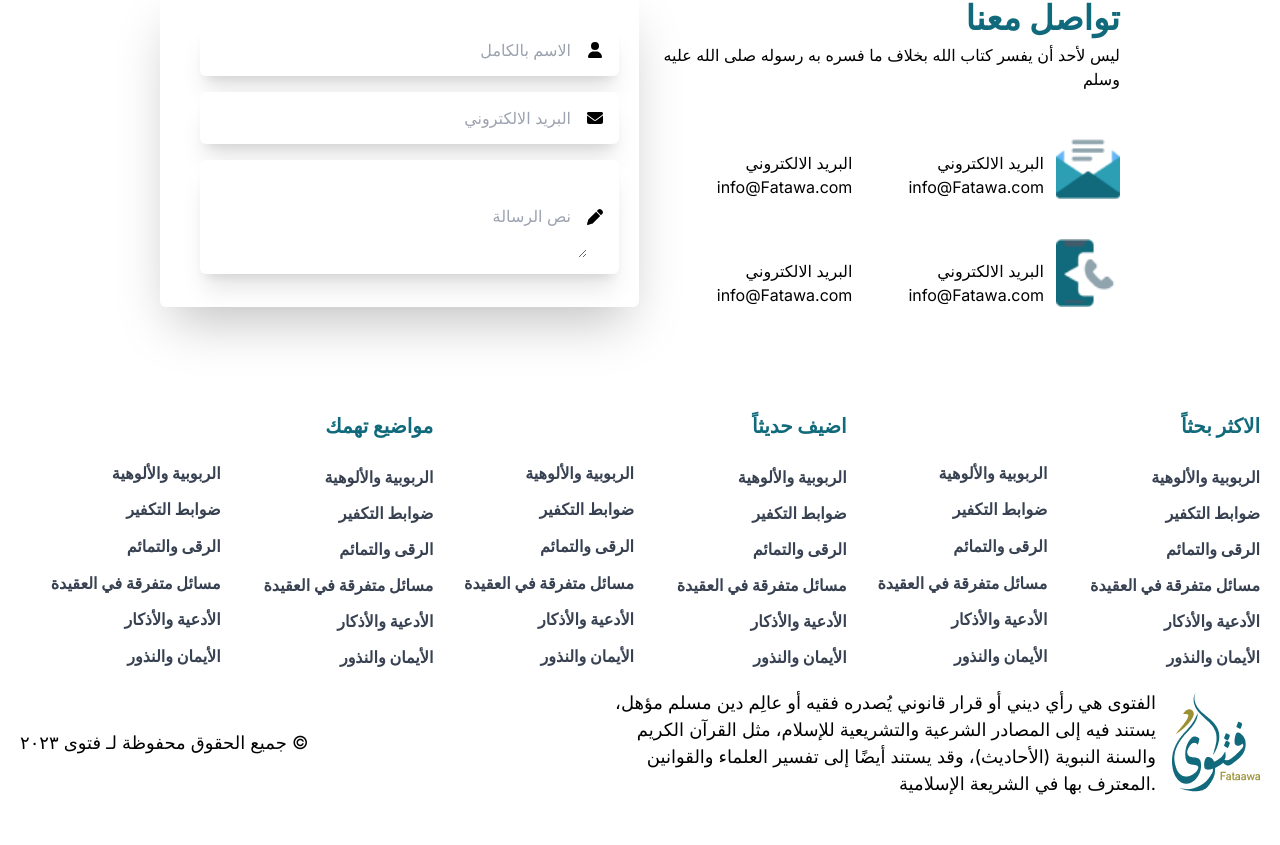
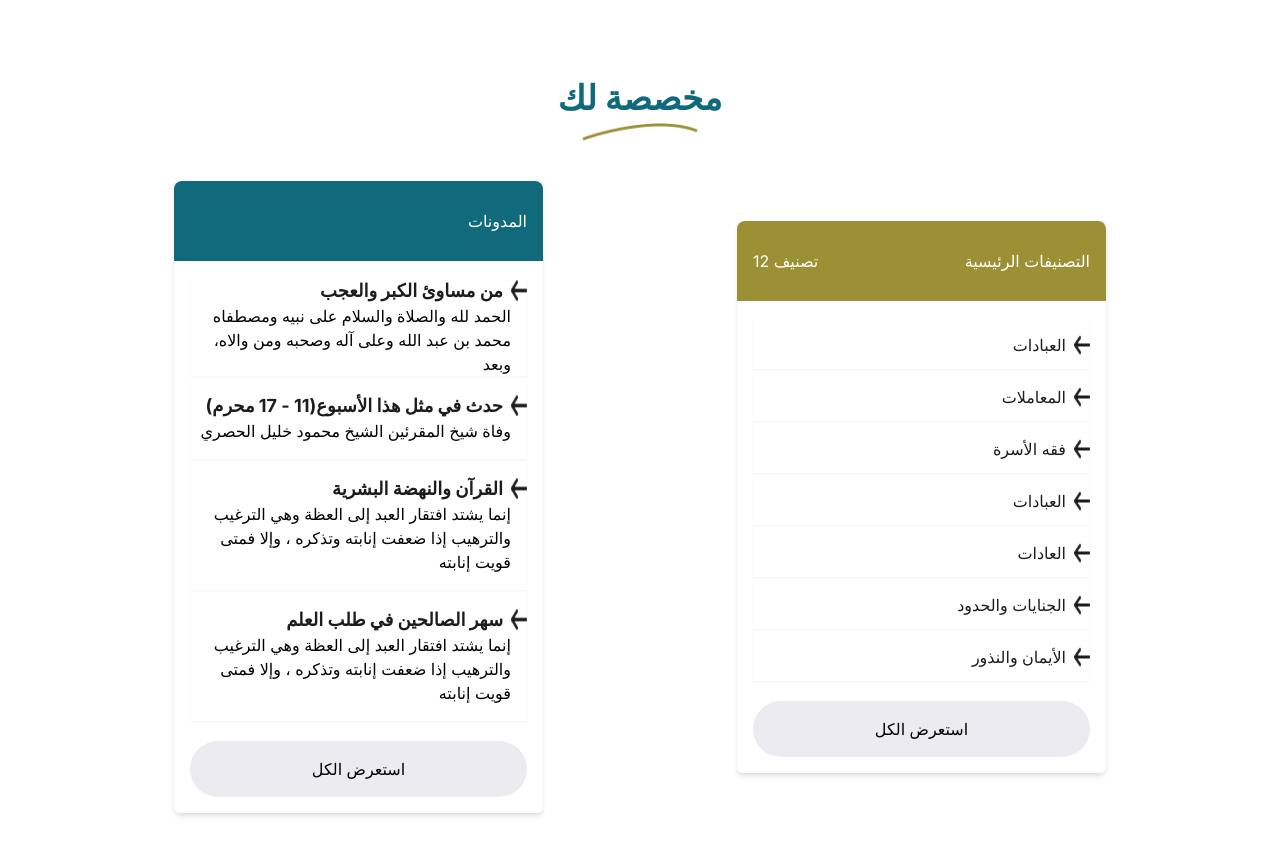
Before and after one commit to rumon5h/fatawau, a Next.js app: page /about in a window 1280 px wide. Shown: the part 1195-2040 px from the top of the page. Before the commit the page ends 2012 px from the top, so only its background shows below. Built offline with nearby package versions, Linux system fonts and the light colour scheme.

Commit message:
updated about us page

```diff
--- a/src/app/about/page.jsx
+++ b/src/app/about/page.jsx
@@ -1,21 +1,26 @@
-'use client'
-import About from '@/components/about/About';
-import Contact from '@/components/contact/Contact';
-import { faMicrophone } from '@fortawesome/free-solid-svg-icons';
-import { FontAwesomeIcon } from '@fortawesome/react-fontawesome';
-import Image from 'next/image';
-import React from 'react'
+"use client";
+import About from "@/components/about/About";
+import Contact from "@/components/contact/Contact";
+import { faMicrophone } from "@fortawesome/free-solid-svg-icons";
+import { FontAwesomeIcon } from "@fortawesome/react-fontawesome";
+import Image from "next/image";
+import React from "react";
 
 const AboutUs = () => {
   return (
     <div>
-      <div className='flex justify-center  bg-[#E7F0F2] py-8'>
+      <div className="flex justify-center  bg-[#E7F0F2] py-8">
         <div className="flex justify-center items-center w-[60%] ">
           <button className="py-5 px-10 text-lg font-bold rounded-3xl bg-[#116A7B] text-white mr-5">
             ابحث
           </button>{" "}
           <div className="w-full bg-white border-[3px] rounded-3xl border-[#116A7B] flex justify-evenly items-center">
-            <FontAwesomeIcon className="ml-[7px] cursor-pointer" icon={faMicrophone} width={25} height={25}/>
+            <FontAwesomeIcon
+              className="ml-[7px] cursor-pointer"
+              icon={faMicrophone}
+              width={25}
+              height={25}
+            />
             <input
               type="text"
               name="search"
@@ -26,50 +31,281 @@ const AboutUs = () => {
           </div>
         </div>
       </div>
-      <About/>
-      <div className='my-16'>
-        <h3 className='text-center text-[34px] text-[#116A7B] font-bold mb-4'>جهود العناية بالمحتوى</h3>
-        <p className='text-center'>لقد حظي هذا العمل الموسوعي الضخم بعناية فائقة؛ لإخراجه في أفضل صورة ممكنة، مع الاعتذار عن كثير من السقط في تفريغ مواد الشيخ نظرا لضعف جودة التسجيلات </p>
-        <p className='text-center'>في ذاك الزمان، وتمثل عمل الفريق في القيام بالمهام التالية</p>
+      <About />
+      <div className="my-16">
+        <h3 className="text-center text-[34px] text-[#116A7B] font-bold mb-4">
+          جهود العناية بالمحتوى
+        </h3>
+        <p className="text-center">
+          لقد حظي هذا العمل الموسوعي الضخم بعناية فائقة؛ لإخراجه في أفضل صورة
+          ممكنة، مع الاعتذار عن كثير من السقط في تفريغ مواد الشيخ نظرا لضعف جودة
+          التسجيلات{" "}
+        </p>
+        <p className="text-center">
+          في ذاك الزمان، وتمثل عمل الفريق في القيام بالمهام التالية
+        </p>
 
-        <div className='grid grid-cols-1 md:grid-cols-2 gap-5 justify-items-center mt-8'>
-
-        <div className='flex flex-col gap-4'>
-        <div className='flex flex-row-reverse items-center'>
-          <Image src="/edit_1.png" alt='' width={42} height={42}/>
-          <p className='mr-7 font-bold text-[#363638] text-right'>التدقيق اللغوي والمطابقة النصية.</p>
+        <div className="grid grid-cols-1 md:grid-cols-2 gap-5 justify-items-center mt-8">
+          <div className="flex flex-col gap-4">
+            <div className="flex flex-row-reverse items-center">
+              <Image src="/edit_1.png" alt="" width={42} height={42} />
+              <p className="mr-7 font-bold text-[#363638] text-right">
+                التدقيق اللغوي والمطابقة النصية.
+              </p>
             </div>
-        <div className='flex flex-row-reverse items-center'>
-          <Image src="/crown_11.png" alt='' width={42} height={42}/>
-          <p className='mr-7 font-bold text-[#363638] text-right'>وضع العناوين لما يلزم.</p>
+            <div className="flex flex-row-reverse items-center">
+              <Image src="/crown_11.png" alt="" width={42} height={42} />
+              <p className="mr-7 font-bold text-[#363638] text-right">
+                وضع العناوين لما يلزم.
+              </p>
             </div>
-        <div className='flex flex-row-reverse items-center'>
-          <Image src="/diamond_1.png" alt='' width={42} height={42}/>
-          <p className='mr-7 font-bold text-[#363638] text-right'>استخلاص الدرر والفوائد في نوافذ مستقلة.</p>
+            <div className="flex flex-row-reverse items-center">
+              <Image src="/diamond_1.png" alt="" width={42} height={42} />
+              <p className="mr-7 font-bold text-[#363638] text-right">
+                استخلاص الدرر والفوائد في نوافذ مستقلة.
+              </p>
             </div>
           </div>
 
-        <div className='flex flex-col gap-4'>
-        <div className='flex flex-row-reverse items-center'>
-          <Image src="/book_open_cover1.png" alt='' width={42} height={42}/>
-          <p className='mr-7 font-bold text-[#363638] text-right'>جمع وفرز وترتيب المواد وإعداد السلاسل</p>
+          <div className="flex flex-col gap-4">
+            <div className="flex flex-row-reverse items-center">
+              <Image
+                src="/book_open_cover1.png"
+                alt=""
+                width={42}
+                height={42}
+              />
+              <p className="mr-7 font-bold text-[#363638] text-right">
+                جمع وفرز وترتيب المواد وإعداد السلاسل
+              </p>
             </div>
-        <div className='flex flex-row-reverse items-center'>
-          <Image src="/sparkles_1.png" alt='' width={42} height={42}/>
-          <p className='mr-7 font-bold text-[#363638] text-right'>التمييز بين الشروح قديمها وحديثها ، والاختيار بين النسخ الصوتية بحسب الأعلى جودة.</p>
+            <div className="flex flex-row-reverse items-center">
+              <Image src="/sparkles_1.png" alt="" width={42} height={42} />
+              <p className="mr-7 font-bold text-[#363638] text-right">
+                التمييز بين الشروح قديمها وحديثها ، والاختيار بين النسخ الصوتية
+                بحسب الأعلى جودة.
+              </p>
             </div>
-        <div className='flex flex-row-reverse items-center'>
-          <Image src="/bookmark_1.png" alt='' width={42} height={42}/>
-          <p className='mr-7 font-bold text-[#363638] text-right'>إدخال وتنسيق البيانات، وتصنيفها على الفهارس المتنوعة بشجرة التصنيف بالموقع.</p>
+            <div className="flex flex-row-reverse items-center">
+              <Image src="/bookmark_1.png" alt="" width={42} height={42} />
+              <p className="mr-7 font-bold text-[#363638] text-right">
+                إدخال وتنسيق البيانات، وتصنيفها على الفهارس المتنوعة بشجرة
+                التصنيف بالموقع.
+              </p>
+            </div>
+          </div>
         </div>
       </div>
 
+      <div className="py-20">
+        <div className="flex flex-col items-center">
+          <h2 className="text-[34px] text-[#116A7B] font-bold">مخصصة لك</h2>
+          <Image src="/vector_3.png" alt="vector_3" width={116} height={15} />
+        </div>
+
+        <div className="flex justify-evenly items-center gap-5 mt-10">
+          <div className="w-[369px] shadow-md rounded-md">
+
+            <p className="text-right bg-[#116A7B] text-white py-7  px-4 rounded-t-lg">
+              المدونات
+            </p>
+            <div className="p-4">
+            <div className="shadow-sm">
+              <div className="flex flex-row-reverse">
+                {" "}
+                <Image
+                  src="/arrow_left_1.png"
+                  alt=" "
+                  width={16}
+                  height={16}
+                />{" "}
+                <p className="mr-2 text-[18px] text-[#1C1C1E] font-bold">
+                  من مساوئ الكبر والعجب{" "}
+                </p>{" "}
+              </div>
+              <p className="text-right pr-4">
+                الحمد لله والصلاة والسلام على نبيه ومصطفاه محمد بن عبد الله وعلى
+                آله وصحبه ومن والاه، وبعد
+              </p>
+            </div>
+            <div className="py-4 shadow-sm">
+              <div className="flex flex-row-reverse">
+                {" "}
+                <Image
+                  src="/arrow_left_1.png"
+                  alt=" "
+                  width={16}
+                  height={16}
+                />{" "}
+                <p className="mr-2 text-[18px] text-[#1C1C1E] font-bold">
+                حدث في مثل هذا الأسبوع(11 - 17 محرم){" "}
+                </p>{" "}
+              </div>
+              <p className="text-right pr-4">
+              وفاة شيخ المقرئين الشيخ محمود خليل الحصري
+              </p>
+            </div>
+            <div className="py-4 shadow-sm">
+              <div className="flex flex-row-reverse">
+                {" "}
+                <Image
+                  src="/arrow_left_1.png"
+                  alt=" "
+                  width={16}
+                  height={16}
+                />{" "}
+                <p className="mr-2 text-[18px] text-[#1C1C1E] font-bold">
+                القرآن والنهضة البشرية{" "}
+                </p>{" "}
+              </div>
+              <p className="text-right pr-4">
+              إنما يشتد افتقار العبد إلى العظة وهي الترغيب والترهيب إذا ضعفت إنابته وتذكره ، وإلا فمتى قويت إنابته
+              </p>
+            </div>
+            <div className="py-4 shadow-sm">
+              <div className="flex flex-row-reverse">
+                {" "}
+                <Image
+                  src="/arrow_left_1.png"
+                  alt=" "
+                  width={16}
+                  height={16}
+                />{" "}
+                <p className="mr-2 text-[18px] text-[#1C1C1E] font-bold">
+                ‌سهر الصالحين ‌في ‌طلب ‌العلم{" "}
+                </p>{" "}
+              </div>
+              <p className="text-right pr-4">
+              إنما يشتد افتقار العبد إلى العظة وهي الترغيب والترهيب إذا ضعفت إنابته وتذكره ، وإلا فمتى قويت إنابته
+              </p>
+            </div>
+            <button className="bg-[#EBEBF0] p-4  rounded-[30px] w-full mt-5">استعرض الكل</button>
             </div>
           </div>
 
-      <Contact/>
+          <div className="w-[369px] shadow-md rounded-md">
+
+            <p className="flex justify-between text-right bg-[#9B9134] text-white py-7  px-4 rounded-t-lg">
+            <span>12 تصنيف</span> <span>التصنيفات الرئيسية</span>
+            </p>
+           <div className="p-4">
+           <div className="py-4 shadow-sm h-[52px]">
+              <div className="flex flex-row-reverse">
+                {" "}
+                <Image
+                  src="/arrow_left_1.png"
+                  alt=" "
+                  width={16}
+                  height={16}
+                />{" "}
+                <p className="mr-2 text-[16px] text-[#1C1C1E]">
+                العبادات{" "}
+                </p>{" "}
               </div>
-  )
-}
+
+            </div>
+            <div className="py-4 shadow-sm h-[52px]">
+              <div className="flex flex-row-reverse">
+                {" "}
+                <Image
+                  src="/arrow_left_1.png"
+                  alt=" "
+                  width={16}
+                  height={16}
+                />{" "}
+                <p className="mr-2 text-[16px] text-[#1C1C1E]">
+                المعاملات{" "}
+                </p>{" "}
+              </div>
+
+            </div>
+            <div className="py-4 shadow-sm h-[52px]">
+              <div className="flex flex-row-reverse">
+                {" "}
+                <Image
+                  src="/arrow_left_1.png"
+                  alt=" "
+                  width={16}
+                  height={16}
+                />{" "}
+                <p className="mr-2 text-[16px] text-[#1C1C1E]">
+                فقه الأسرة{" "}
+                </p>{" "}
+              </div>
+
+            </div>
+            <div className="py-4 shadow-sm h-[52px]">
+              <div className="flex flex-row-reverse">
+                {" "}
+                <Image
+                  src="/arrow_left_1.png"
+                  alt=" "
+                  width={16}
+                  height={16}
+                />{" "}
+                <p className="mr-2 text-[16px] text-[#1C1C1E]">
+                العبادات{" "}
+                </p>{" "}
+              </div>
+
+            </div>
+
+
+            <div className="py-4 shadow-sm h-[52px]">
+              <div className="flex flex-row-reverse">
+                {" "}
+                <Image
+                  src="/arrow_left_1.png"
+                  alt=" "
+                  width={16}
+                  height={16}
+                />{" "}
+                <p className="mr-2 text-[16px] text-[#1C1C1E]">
+                العادات{" "}
+                </p>{" "}
+              </div>
+
+            </div>
+            <div className="py-4 shadow-sm h-[52px]">
+              <div className="flex flex-row-reverse">
+                {" "}
+                <Image
+                  src="/arrow_left_1.png"
+                  alt=" "
+                  width={16}
+                  height={16}
+                />{" "}
+                <p className="mr-2 text-[16px] text-[#1C1C1E]">
+                الجنايات والحدود{" "}
+                </p>{" "}
+              </div>
+
+            </div>
+            <div className="py-4 shadow-sm h-[52px]">
+              <div className="flex flex-row-reverse">
+                {" "}
+                <Image
+                  src="/arrow_left_1.png"
+                  alt=" "
+                  width={16}
+                  height={16}
+                />{" "}
+                <p className="mr-2 text-[16px] text-[#1C1C1E]">
+                الأيمان والنذور{" "}
+                </p>{" "}
+              </div>
+
+            </div>
+            <button className="bg-[#EBEBF0] p-4 rounded-[30px] w-full mt-5">استعرض الكل</button>
+
+           </div>
+          </div>
+        </div>
+      </div>
+
+      <Contact />
+    </div>
+  );
+};
 
 export default AboutUs;
```
Also changed, not shown: public/arrow_left_1.png (added). Lines whose indentation alone changed are shown as unchanged.
